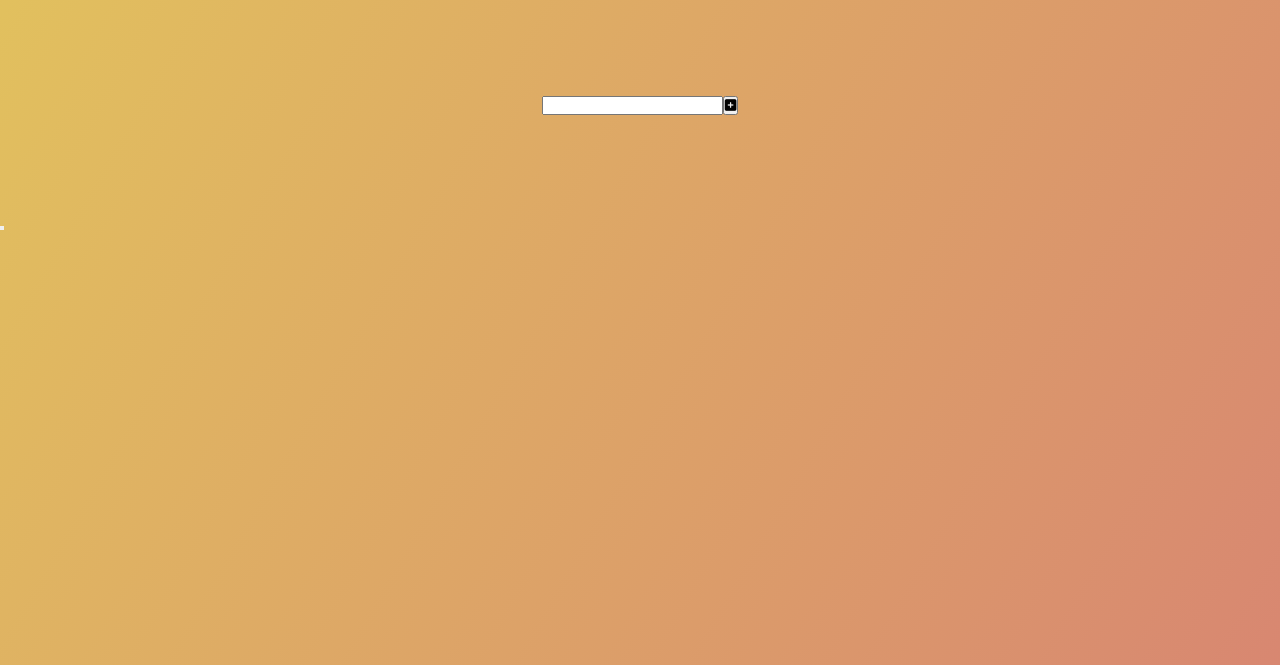
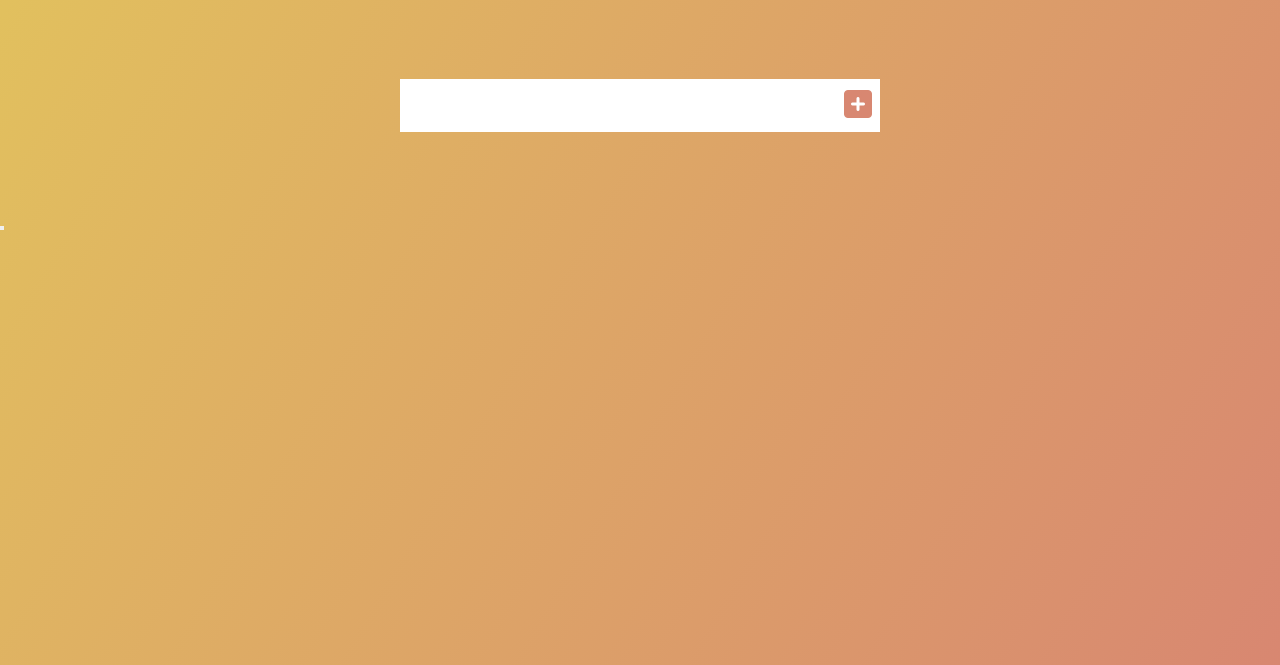
Before and after one commit to ckiroshan/dev-to-do-list, a plain HTML site: page index.html in a window 1280 px wide. Shown: the part 135-800 px from the top of the page. Drawn offline with Linux system fonts and the light colour scheme.

Commit message:
Styled form input & Add button.

```diff
--- a/index.html
+++ b/index.html
@@ -19,7 +19,7 @@
     <form>
       <input type="text" class="todo-input" />
       <button class="todo-button" type="submit">
-        <i class="fa-solid fa-square-plus"></i>
+        <i class="fa-solid fa-plus-square"></i>
       </button>
     </form>
 
--- a/style.css
+++ b/style.css
@@ -22,3 +22,23 @@ header,form {
   justify-content: center;
   align-items: center;
 }
+
+form input,
+form button {
+  padding: 0.5rem;
+  font-size: 2rem;
+  border: none;
+  background: white;
+}
+
+form button {
+  color: #d88771;
+  background: white;
+  cursor: pointer;
+  transition: all 0.3s ease;
+}
+
+form button:hover {
+  background: #d88771;
+  color: white;
+}
```
